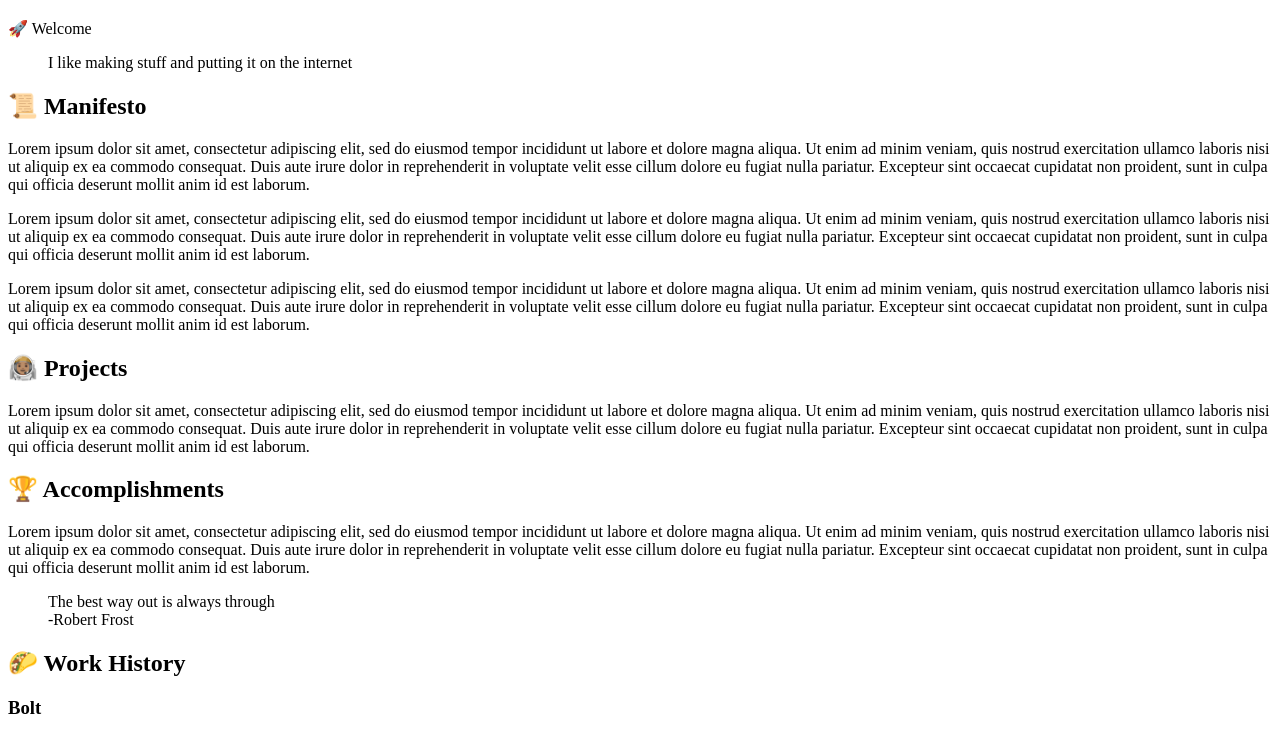
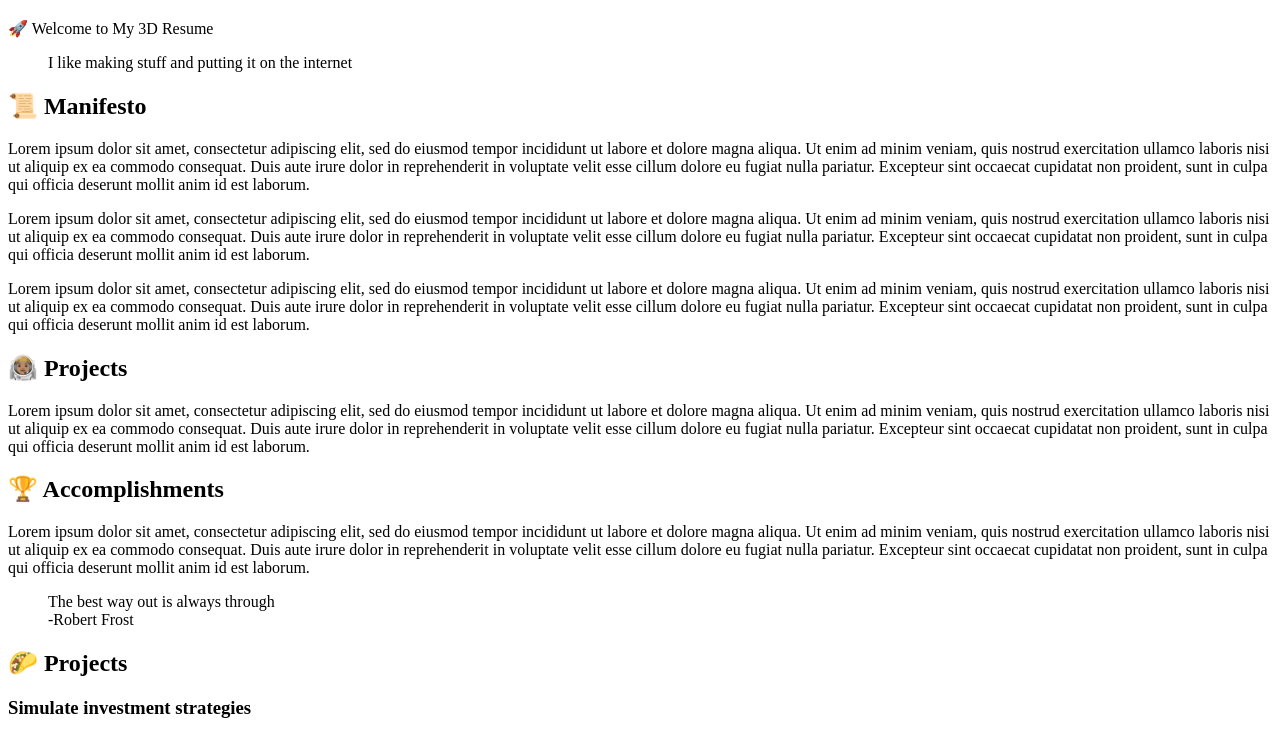
Before and after one commit to Paul-HenryP/threejs-project, a plain HTML site: page index.html in a window 1280 px wide. Shown: the part 223-952 px from the top of the page. Drawn offline with Linux system fonts and the light colour scheme.

Commit message:
Update index.html

```diff
--- a/index.html
+++ b/index.html
@@ -4,19 +4,16 @@
     <meta charset="UTF-8" />
     <link rel="icon" type="image/svg+xml" href="favicon.svg" />
     <meta name="viewport" content="width=device-width, initial-scale=1.0" />
-    <title>Resume</title>
+    <title>My 3D Resume</title>
   </head>
   <body>
-
     <canvas id="bg"></canvas>
-
     <main>
 
       <header>
         <h1>Paul-Henry</h1>
-        <p>🚀 Welcome</p>
+        <p>🚀 Welcome to My 3D Resume</p>
       </header>
-
 
       <blockquote>
         <p>I like making stuff and putting it on the internet</p>
@@ -58,9 +55,17 @@
       </blockquote>
 
       <section class="left">
+        <h2>🌮 Projects</h2>
+
+        <h3>Simulate investment strategies</h3>
+
+        <p>
+          Lorem ipsum dolor sit amet, consectetur adipiscing elit, sed do eiusmod tempor incididunt ut labore et dolore magna aliqua. Ut enim ad minim veniam, quis nostrud exercitation ullamco laboris nisi ut aliquip ex ea commodo consequat. Duis aute irure dolor in reprehenderit in voluptate velit esse cillum dolore eu fugiat nulla pariatur. Excepteur sint occaecat cupidatat non proident, sunt in culpa qui officia deserunt mollit anim id est laborum.
+        </p>
+
         <h2>🌮 Work History</h2>
 
-        <h3>Bolt</h3>
+        <h3>Bolt & Wolt</h3>
         <p>
           Lorem ipsum dolor sit amet, consectetur adipiscing elit, sed do eiusmod tempor incididunt ut labore et dolore magna aliqua. Ut enim ad minim veniam, quis nostrud exercitation ullamco laboris nisi ut aliquip ex ea commodo consequat. Duis aute irure dolor in reprehenderit in voluptate velit esse cillum dolore eu fugiat nulla pariatur. Excepteur sint occaecat cupidatat non proident, sunt in culpa qui officia deserunt mollit anim id est laborum.
         </p>
@@ -74,27 +79,7 @@
         </p>
 
       </section>
-
-
     </main>
-
-    <script type="module" src="/main.js"></script>
-
-
-
-
-
-
-
-
-
-
-
-
-
-
-
-
-
+    <script type="module" src="main.js"></script>
   </body>
 </html>
```
